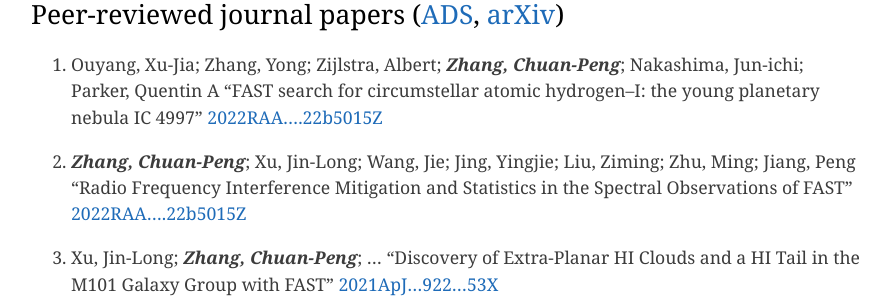
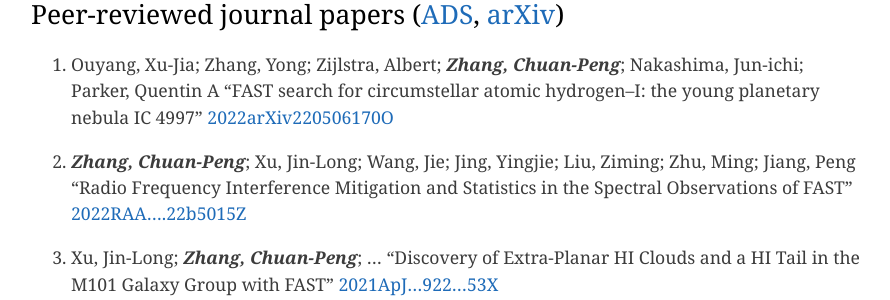
Before and after one commit to zcp521/zcp521.github.io, a Jekyll site: the page built from pub.md, in a window 1280 px wide and 900 px high, scrolled down 529 px. Shown: the part 155-455 px from the top of the window, without its empty margins (193-1083 px from the left). Built offline with Jekyll 4.4.1, drawn with Linux system fonts in a browser that asks for light colours.

Commit message:
Update pub.md

```diff
--- a/pub.md
+++ b/pub.md
@@ -16,11 +16,11 @@ tagline: "My publication list"
 
 53. Ouyang, Xu-Jia; Zhang, Yong; Zijlstra, Albert; ***Zhang, Chuan-Peng***; Nakashima, Jun-ichi; Parker, Quentin A
 	"FAST search for circumstellar atomic hydrogen--I: the young planetary nebula IC 4997"
-	[2022RAA....22b5015Z](https://ui.adsabs.harvard.edu/abs/2022RAA....22b5015Z)
+	[2022arXiv220506170O](https://ui.adsabs.harvard.edu/abs/2022arXiv220506170O)
 
 52. ***Zhang, Chuan-Peng***; Xu, Jin-Long; Wang, Jie; Jing, Yingjie; Liu, Ziming; Zhu, Ming; Jiang, Peng
 	"Radio Frequency Interference Mitigation and Statistics in the Spectral Observations of FAST"
-	[2022RAA....22b5015Z](https://ui.adsabs.harvard.edu/abs/2022arXiv220506170O)
+	[2022RAA....22b5015Z](https://ui.adsabs.harvard.edu/abs/2022RAA....22b5015Z)
 
 51. Xu, Jin-Long; ***Zhang, Chuan-Peng***; ...
 	"Discovery of Extra-Planar HI Clouds and a HI Tail in the M101 Galaxy Group with FAST"
```
